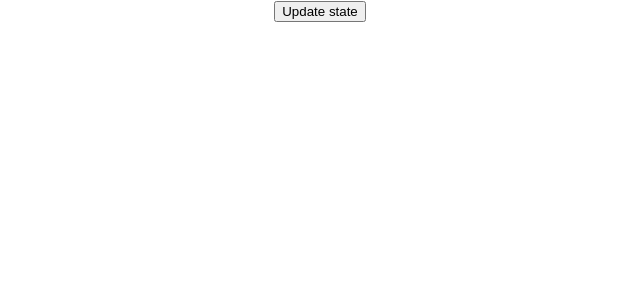
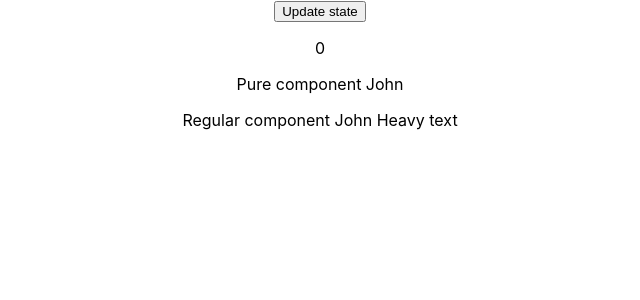
Before and after one commit to nushairfalah/splitting-up-react-component, a React (Create React App) app: page / in a window 1280 px wide. Shown: the top 300 px of the page, without its empty margins (320-960 px from the left). Built offline with nearby package versions, Linux system fonts and the light colour scheme.

Commit message:
Pure React Component

```diff
--- a/src/App.js
+++ b/src/App.js
@@ -1,27 +1,43 @@
 import React from "react";
 import "./App.css";
+
 /**
  * TODO: Please import the `RegularComponent` and `PureComponent`
  */
+import PureComponent from './Components/PureComponent';
+import RegularComponent from './Components/RegularComponent';
+
 class App extends React.Component {
   /**
    * TODO: Please add a state to this component, the key is `name` and the initial value is `John`
    */
+  state = {
+    name: 'John',
+    count: 0
+  }
+
+  clickHandler = () => {
+    this.setState({
+      name: 'John',
+      count: this.state.count + 1,
+    })
+  }
 
   render() {
     return (
       <div className="App">
         <button
-          onClick={() => {
-            // TODO: Please update the value of state `name` to `John`
-          }}
+          // TODO: Please update the value of state `name` to `John`
+          onClick={this.clickHandler}
         >
           Update state
         </button>
-
+        <p>{this.state.count}</p>
         {/*
           TODO: Please attach the `RegularComponent` and `PureComponent` here
         */}
+        <PureComponent name={this.state.name} />
+        <RegularComponent name={this.state.name} />
       </div>
     );
   }
--- a/src/Components/PureComponent.js
+++ b/src/Components/PureComponent.js
@@ -3,3 +3,26 @@
  * and render a <div> with text `Regular component {props.name}`
  * (don't forget to export it)
  */
+
+import React from 'react';
+
+// const PureComponent = (props) => {
+//     return (
+//         <div>
+//             <p>Pure component {props.name}</p>
+//         </div>
+//     )
+
+// }
+
+class PureComponent extends React.PureComponent {
+    render() {
+        return (
+            <div>
+                <p>Pure component {this.props.name}</p>
+            </div>
+        )
+    }
+}
+
+export default PureComponent;
--- a/src/Components/RegularComponent.js
+++ b/src/Components/RegularComponent.js
@@ -3,3 +3,33 @@
  * and render a <div> with text `Regular component {props.name}`
  * (don't forget to export it)
  */
+
+import React from 'react';
+
+// const RegularComponent = (props) => {
+//     return (
+//         <div>
+//             <p>Regular component {props.name}</p>
+//         </div>
+//     )
+// }
+
+class RegularComponent extends React.PureComponent {
+
+    heavyText() {
+        for (let i = 0; i < 800000000; i++) {
+            //
+        }
+        return "Heavy text";
+    }
+
+    render() {
+        return (
+            <div>
+                <p>Regular component {this.props.name} {this.heavyText()}</p>
+            </div>
+        );
+    }
+}
+
+export default RegularComponent;
```
